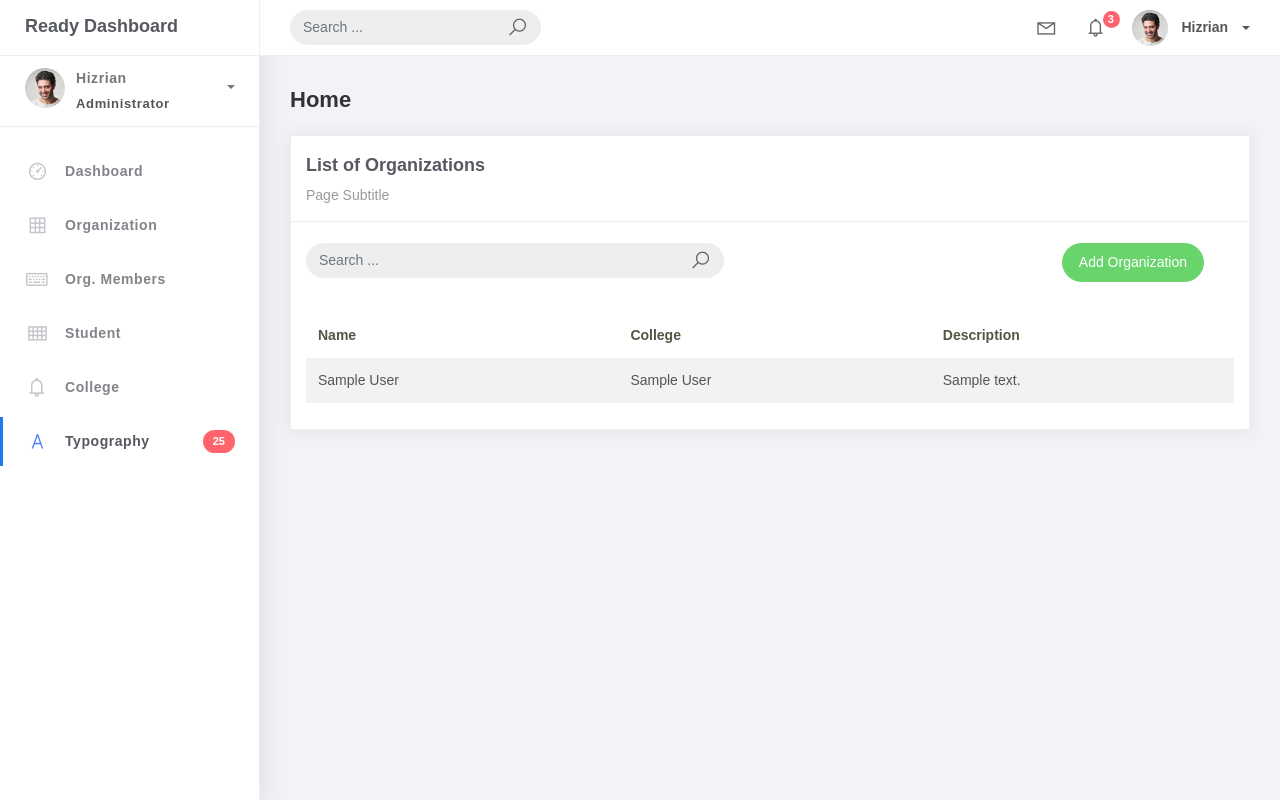
After one commit to mjemsski-urs/PSUSphere, a Django app: page /organization_list in a window 1280 px wide. The commit adds this page. Run offline with Django 5.2, Linux system fonts and the light colour scheme; tables that the repository leaves empty hold one stand-in row (values such as "Sample post"); some libraries are stand-ins or nearby versions.

Commit message:
Add OrganizationList view and template And Add OrganizationCreateView and form

```diff
--- a/projectsite/projectsite/urls.py
+++ b/projectsite/projectsite/urls.py
@@ -16,10 +16,12 @@ Including another URLconf
 """
 from django.contrib import admin
 from django.urls import path
-from studentorg.views import HomePageView
+from studentorg.views import HomePageView, OrganizationList, OrganizationCreateView
 from studentorg import views
 
 urlpatterns = [
     path('admin/', admin.site.urls),
     path('', views.HomePageView.as_view(), name='home'),
+    path('organization_list', OrganizationList.as_view(), name='organization-list'),
+    path('organization_list/add', OrganizationCreateView.as_view(), name='organization-add'),
 ]
--- a/projectsite/studentorg/views.py
+++ b/projectsite/studentorg/views.py
@@ -1,9 +1,24 @@
 from django.shortcuts import render
 
 from django.views.generic.list import ListView
+from django.views.generic.edit import CreateView
 from studentorg.models import Organization
+from studentorg.forms import OrganizationForm
+from django.urls import reverse_lazy
 
 class HomePageView(ListView):
     model = Organization
     context_object_name = 'home'
     template_name = "home.html"
+
+class OrganizationList(ListView):
+    model = Organization
+    context_object_name = 'organization'
+    template_name = 'org_list.html'
+    paginate_by = 5
+
+class OrganizationCreateView(CreateView):
+    model = Organization
+    form_class = OrganizationForm
+    template_name = 'org_form.html'
+    success_url = reverse_lazy('organization-list')
--- a/projectsite/templates/base.html
+++ b/projectsite/templates/base.html
@@ -173,7 +173,7 @@
 							</a>
 						</li>
 						<li class="nav-item">
-							<a href="components.html">
+							<a href="{% url 'organization-list' %}">
 								<i class="la la-table"></i>
 								<p>Organization</p>
 							</a>
@@ -201,12 +201,6 @@
 								<i class="la la-font"></i>
 								<p>Typography</p>
 								<span class="badge badge-danger">25</span>
-							</a>
-						</li>
-						<li class="nav-item">
-							<a href="icons.html">
-								<i class="la la-fonticons"></i>
-								<p>Icons</p>
 							</a>
 						</li>
 					</ul>
--- /dev/null
+++ b/projectsite/templates/org_list.html
@@ -0,0 +1,60 @@
+{% extends 'base.html' %} {% load static %} {% block content %}
+<div class="content">
+  <div class="container-fluid">
+    <h4 class="page-title">Home</h4>
+    <div class="row">
+      <div class="col-md-12">
+        <div class="card">
+          <div class="card-header">
+            <div class="card-title">List of Organizations</div>
+            <div class="card-category">Page Subtitle</div>
+          </div>
+                <br />
+                <div class="col-md-12 row">
+                <div class="col-md-6">
+                    <form class="navbar-left navbar-form nav-search mr-md-3" action="">
+                    <div class="input-group">
+                        <input type="text" placeholder="Search ..." class="form-control" />
+                        <div class="input-group-append">
+                        <span class="input-group-text">
+                            <i class="la la-search search-icon"></i>
+                        </span>
+                        </div>
+                    </div>
+                    </form>
+                </div>
+                <div class="col-md-6">
+                    <div class="pull-right">
+                    <a href="{% url 'organization-add' %}" class="btn btn-success btn-rounded">
+                        Add Organization
+                    </a>
+                    </div>
+                </div>
+                </div>
+          <div class="card-body">
+            <table class="table table-striped mt-3">
+              <thead>
+                <tr>
+                  <th scope="col">Name</th>
+                  <th scope="col">College</th>
+                  <th scope="col">Description</th>
+                </tr>
+              </thead>
+              <tbody>
+                {% for object in object_list %}
+                <tr>
+                  <td>{{ object.name }}</td>
+                  <td>{{ object.college }}</td>
+                  <td>{{ object.description }}</td>
+                </tr>
+                {% endfor %}
+              </tbody>
+            </table>
+            {% include 'includes/pagination.html' %}
+          </div>
+        </div>
+      </div>
+    </div>
+  </div>
+</div>
+{% endblock %}
```
Also changed, not shown: projectsite/studentorg/forms.py (added, +9 -0 lines), projectsite/templates/org_form.html (added, +33 -0 lines).
